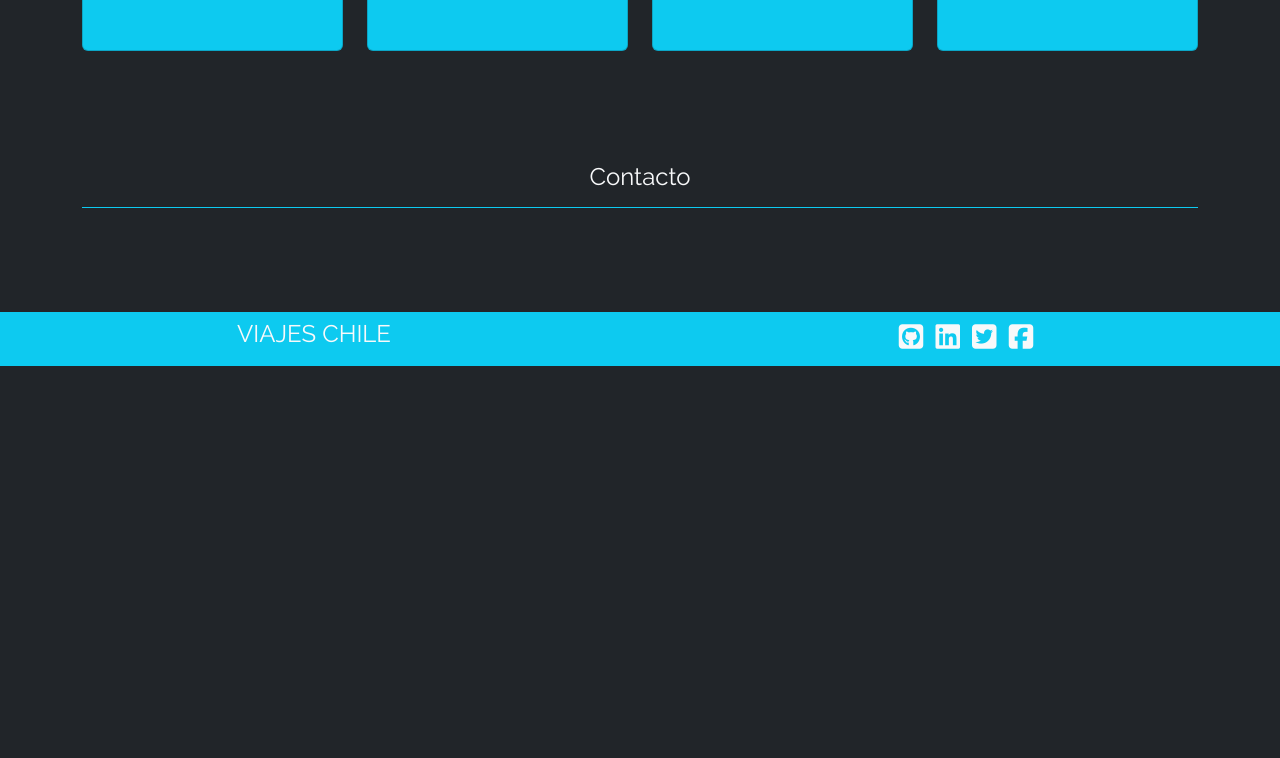
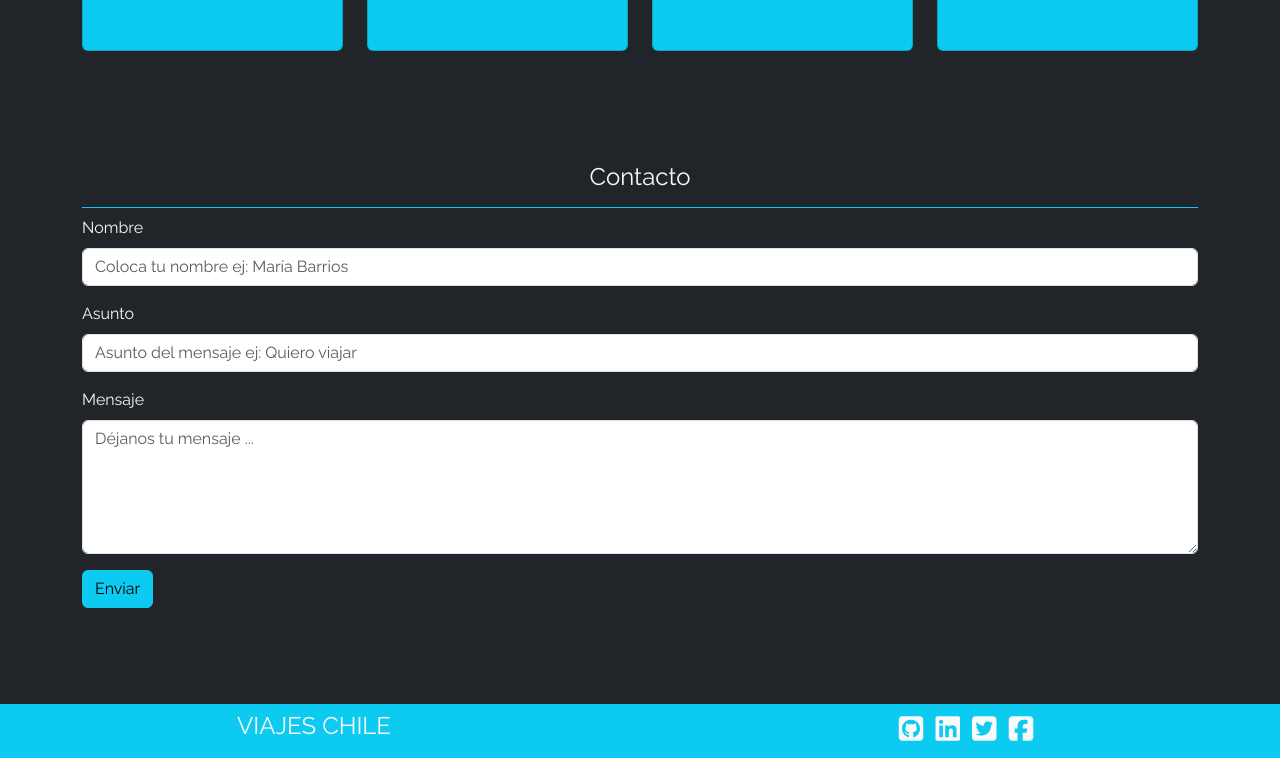
Before and after one commit to IsauraCG/proyecto_viajes_chile, a plain HTML site: page index.html in a window 1280 px wide. Shown: the part 1921-2679 px from the top of the page. Before the commit the page ends 2287 px from the top, so only its background shows below. Drawn offline with nearby package versions, Linux system fonts and the light colour scheme.

Commit message:
Formulariod de contacto

```diff
--- a/index.html
+++ b/index.html
@@ -293,6 +293,43 @@
       <h4 class="container-fluid pb-3 border-bottom border-info border-1">
         Contacto
       </h4>
+      <div class="text-start">
+        <form>
+          <div class="mb-3">
+            <label for="name" class="form-label">Nombre</label>
+            <input
+              type="text"
+              class="form-control"
+              id="name"
+              aria-describedby="nameText"
+              placeholder="Coloca tu nombre ej: María Barrios"
+            />
+          </div>
+
+          <div class="mb-3">
+            <label for="subject" class="form-label">Asunto</label>
+            <input
+              type="text"
+              class="form-control"
+              id="subject"
+              aria-describedby="nameText"
+              placeholder="Asunto del mensaje ej: Quiero viajar"
+            />
+          </div>
+
+          <div class="mb-3">
+            <label for="message" class="form-label">Mensaje</label>
+            <textarea
+              class="form-control"
+              id="message"
+              rows="5"
+              placeholder="Déjanos tu mensaje ..."
+            ></textarea>
+          </div>
+
+          <button type="submit" class="btn btn-info">Enviar</button>
+        </form>
+      </div>
     </section>
 
     <!-- Pie de página con links a RSS-->
```
